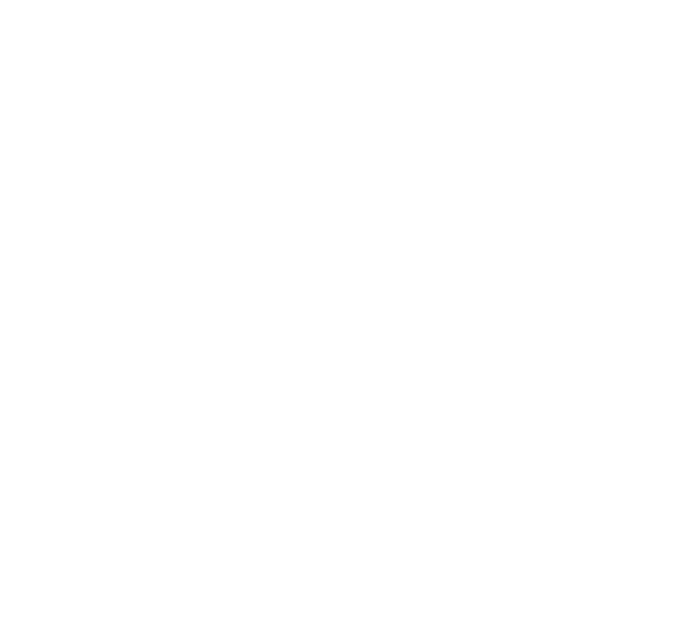
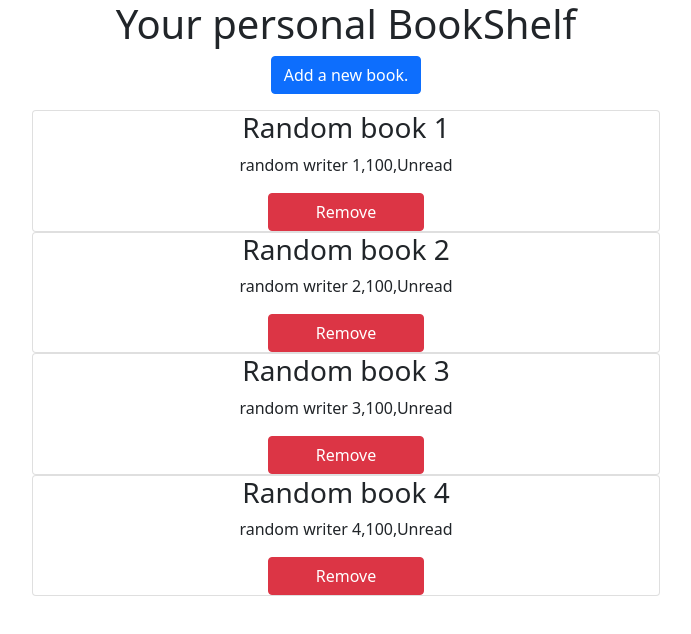
Before and after one commit to ankur26/bookshelf, a plain HTML site: page index.html in a window 1280 px wide. Shown: the whole page, without its empty margins (294-985 px from the left). Drawn offline with nearby package versions, Linux system fonts and the light colour scheme.

Commit message:
Added temp list, remove function and new book form

```diff
--- a/index.html
+++ b/index.html
@@ -4,11 +4,43 @@
     <meta charset="UTF-8">
     <meta http-equiv="X-UA-Compatible" content="IE=edge">
     <meta name="viewport" content="width=device-width, initial-scale=1.0">
+    <link href="https://cdn.jsdelivr.net/npm/bootstrap@5.1.3/dist/css/bootstrap.min.css" rel="stylesheet" integrity="sha384-1BmE4kWBq78iYhFldvKuhfTAU6auU8tT94WrHftjDbrCEXSU1oBoqyl2QvZ6jIW3" crossorigin="anonymous">
     <link rel="stylesheet" href="styles.css">
     <title>BookShelf</title>
 </head>
 <body>
+    <div class="card-list container-fluid text-center">
+        <header>
+            <h1>Your personal BookShelf</h1>
+        </header>
+        <section class="row d-flex flex-column align-items-center">
+            <p>
+                <button class="btn btn-primary" type="button" data-bs-toggle="collapse" data-bs-target="#collapseExample" aria-expanded="false" aria-controls="collapseExample" value="d">
+                    Add a new book.
+                  </button>
+            </p>
+            <div class="collapse " id="collapseExample">
+                <div class="card card-body d-flex align-items-center flex-column">
+                    <label for="name">Name</label>
+                    <input type="text" name="name" id="name" placeholder="Enter Name" required>
+                    <label for="writer">Writer</label>
+                    <input type="text" name="writer" id="writer" placeholder="Writer">
+                    <label for="pages">Pages</label>
+                    <input type="number" name="pages" id="pages" min="50" max="1500">
+                    <label for="read">Read?</label>
+                    <select class="my-2"name="read" id="read">
+                        <option value="true">Yes</option>
+                        <option value="false">No</option>
+                    </select>
+                    <button class="btn btn-outline-dark" value="s">Submit</button>
+                </div>
+              </div>
+        </section>
+        <main id="main-list" class="d-flex flex-column align-items-center">
 
+        </main>
+    </div>
+    <script src="https://cdn.jsdelivr.net/npm/bootstrap@5.1.3/dist/js/bootstrap.bundle.min.js" integrity="sha384-ka7Sk0Gln4gmtz2MlQnikT1wXgYsOg+OMhuP+IlRH9sENBO0LRn5q+8nbTov4+1p" crossorigin="anonymous"></script>
     <script src="index.js"></script>
 </body>
 </html>
--- a/index.js
+++ b/index.js
@@ -1,5 +1,6 @@
 // console.log("Page has been linked");
 let myBookshelf = [];
+
 function Book(name,writer,pages,read){
     this.name = name;
     this.writer = writer;
@@ -11,3 +12,54 @@ function addBookToLibrary(name,writer,pages,read){
     let newBook = new Book(name,writer,pages,read);
     myBookshelf.push(newBook);
 }
+
+const mainList = document.getElementById('main-list');
+
+addBookToLibrary("Random book 1","random writer 1",100,false);
+addBookToLibrary("Random book 2","random writer 2",100,false);
+addBookToLibrary("Random book 3","random writer 3",100,false);
+addBookToLibrary("Random book 4","random writer 4",100,false);
+
+// console.log(myBookshelf);
+// console.log(mainList);
+function getDiv(book,index){
+    let myDiv = document.createElement('div');
+    myDiv.classList.add('row');
+    myDiv.classList.add('card');
+    myDiv.classList.add('w-50');
+    // myDiv.classList.add('');
+    myDiv.setAttribute("id",`book${index}`);
+    myDiv.innerHTML = `<h3>${book.name}</h3><p>${book.writer},${book.pages},${book.read? "Read" :"Unread"}</p>`;
+    myDiv.innerHTML += `<button class="btn btn-danger w-25 align-self-center" value="${index}">Remove</button>`;
+    return myDiv;
+}
+function addValue(){
+    console.log("In this function");
+}
+function removeItem(){
+
+    if (this.value!=="d" && this.value !=="s") myBookshelf.splice(this.value,1);
+    // console.log(myBookshelf);
+    displayBooks();
+}
+
+function addNewBook(){
+    console.log("Adding new book");
+}
+function refreshEventListeners(){
+    let buttons = document.querySelectorAll('button');
+    buttons.forEach(button=>{
+        if(button.value == "s") button.addEventListener('click',addNewBook);
+        else button.addEventListener('click',removeItem);
+    })
+}
+function displayBooks(){
+    mainList.innerHTML = '';
+    myBookshelf.forEach((book,index) =>{
+        let div = getDiv(book,index);
+        mainList.appendChild(div);
+    });
+    refreshEventListeners();
+}
+
+displayBooks();
```
Also changed, not shown: styles.css (line endings or trailing spaces).
